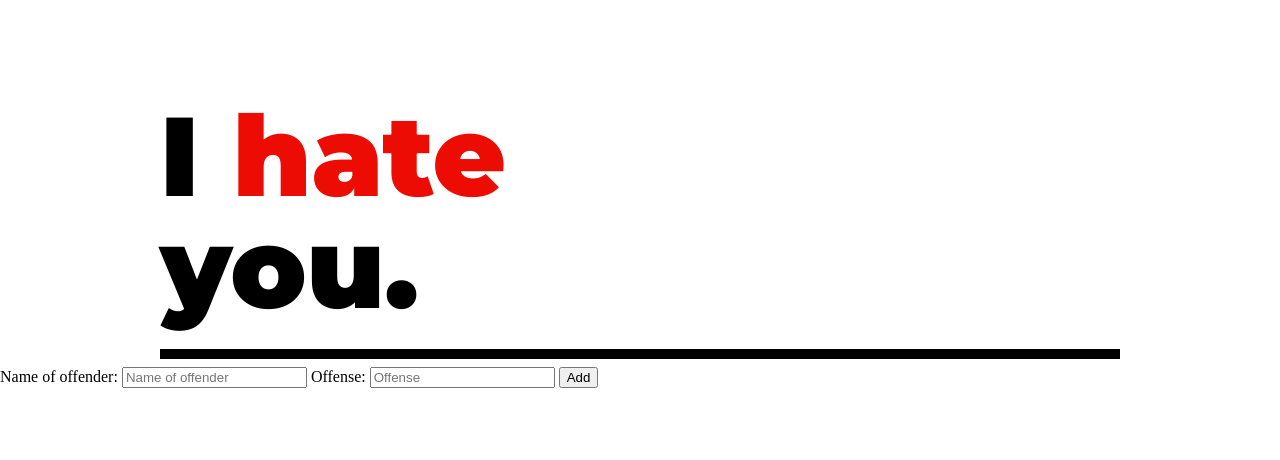
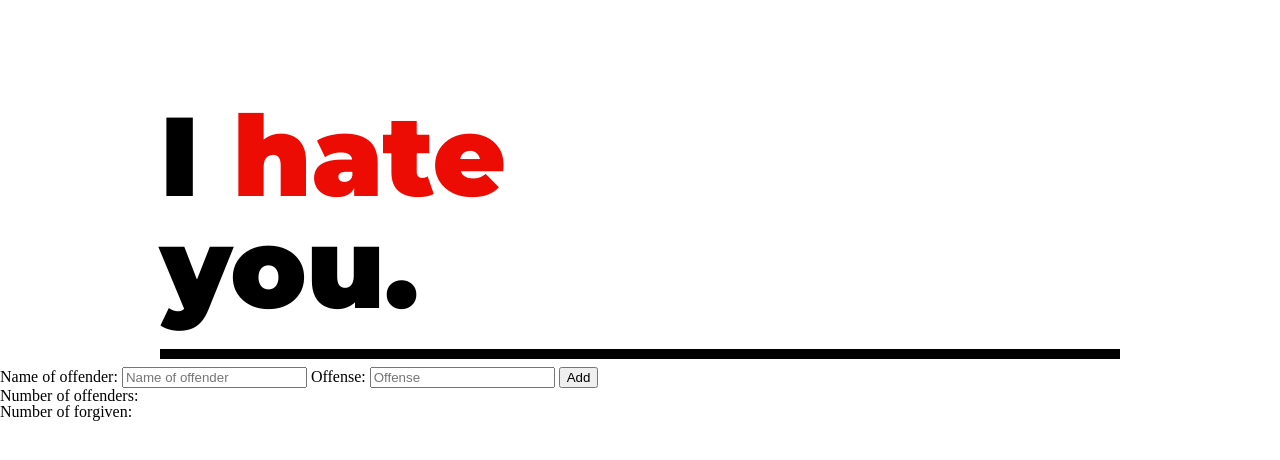
Before and after one commit to lrknaff/m4-assessment, a website: page public/index.html in a window 1280 px wide. Drawn offline with Linux system fonts and the light colour scheme.

Commit message:
add area for numbers and list

```diff
--- a/public/index.html
+++ b/public/index.html
@@ -29,8 +29,11 @@
       </div>
     </section>
 
+    <h3 class="hate-list-count">Number of offenders:</h3>
+    <h3 class="forgiven-count">Number of forgiven:</h3>
+
     <section class="hate-list-section">
-
+      <ul class="hate-list"></ul>
     </section>
   </body>
 </html>
```
